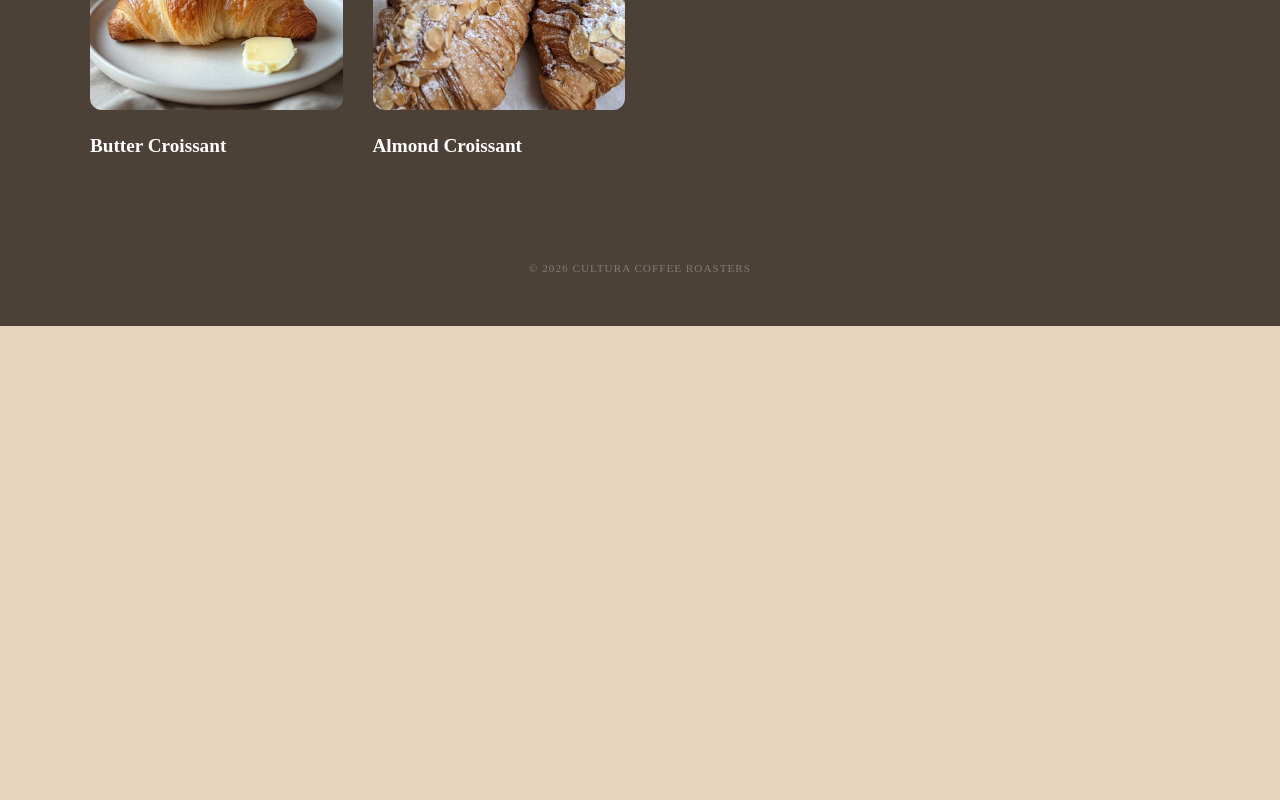
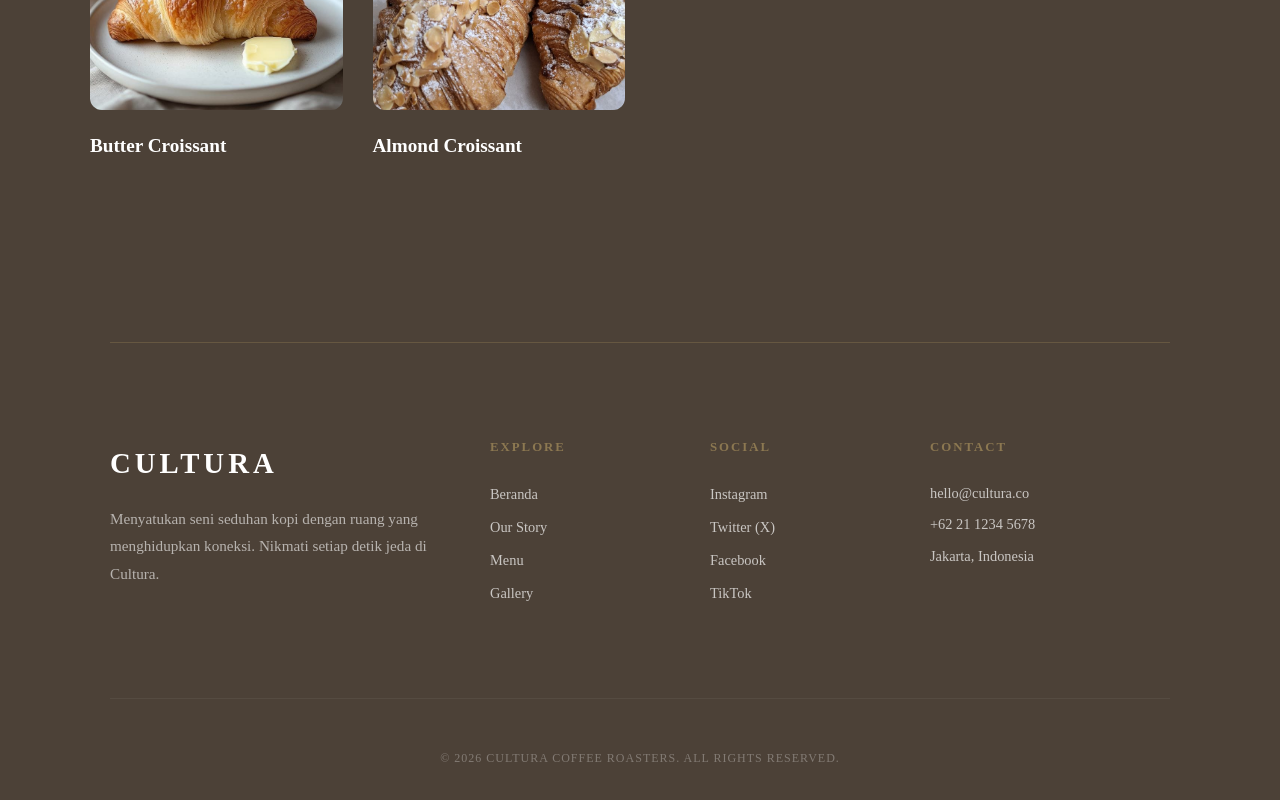
Before and after one commit to swaztica99/coffee-website-1, a Next.js app: page /menu in a window 1280 px wide. Shown: the part 1517-2317 px from the top of the page. Before the commit the page ends 1843 px from the top, so only its background shows below. Built offline with nearby package versions, Linux system fonts and the light colour scheme.

Commit message:
UPDATE 09/05/2026 AT 14.18PM

```diff
--- a/src/app/globals.css
+++ b/src/app/globals.css
@@ -6,6 +6,7 @@ body {
   background-color: #E6D5BC;
   overflow-x: hidden;
   scroll-behavior: smooth;
+  transition: background-color 0.5s ease;
   /* Penting untuk auto scroll halus */
 }
 
--- a/src/app/menu/menu.module.css
+++ b/src/app/menu/menu.module.css
@@ -169,15 +169,17 @@
 }
 
 .modalImage {
-    padding: 40px;
+    width: 100%;
+    height: 100%;
+    aspect-ratio: 1 / 1;
     background: rgba(0, 0, 0, 0.2);
+    overflow: hidden;
 }
 
 .modalImage img {
     width: 100%;
-    aspect-ratio: 1/1;
+    height: 100%;
     object-fit: cover;
-    border-radius: 10px;
 }
 
 .modalText {
@@ -213,27 +215,18 @@
     margin-bottom: 20px;
 }
 
-.orderBtn {
-    background: #8c7851;
-    color: white;
-    border: none;
-    padding: 12px;
-    border-radius: 6px;
-    cursor: pointer;
-    font-weight: bold;
-}
-
 .closeBtn {
     position: absolute;
     top: 20px;
     right: 20px;
-    background: none;
+    background: rgba(255, 255, 255, 0.1);
     border: none;
     color: white;
-    font-size: 1.5rem;
+    width: 35px;
+    height: 35px;
+    border-radius: 50%;
     cursor: pointer;
-    opacity: 0.5;
-    z-index: 10;
+    z-index: 110;
 }
 
 .menuFooter {
@@ -241,6 +234,102 @@
     margin-top: 100px;
     opacity: 0.3;
     font-size: 0.7rem;
+    letter-spacing: 1px;
+}
+
+.footerSection {
+    background-color: #4C4137;
+    /* Warna gelap konsisten */
+    padding: 100px 0 50px;
+    width: 100%;
+}
+
+.footerContainer {
+    max-width: 1100px;
+    /* Sejajar dengan lebar konten gallery & story */
+    margin: 0 auto;
+    padding: 0 20px;
+}
+
+/* Garis Pembatas Atas yang Tidak Full */
+.footerLine {
+    width: 100%;
+    height: 0.5px;
+    background-color: #8c7851;
+    /* Warna accent emas */
+    opacity: 0.4;
+    margin-bottom: 80px;
+}
+
+.footerGrid {
+    display: grid;
+    grid-template-columns: 2fr 1fr 1fr 1.5fr;
+    /* Brand lebih lebar */
+    gap: 60px;
+    margin-bottom: 80px;
+}
+
+.footerLogo {
+    color: #ffffff;
+    font-family: serif;
+    font-size: 1.8rem;
+    letter-spacing: 4px;
+    margin-bottom: 25px;
+}
+
+.footerDesc {
+    color: rgba(255, 255, 255, 0.6);
+    font-size: 0.95rem;
+    line-height: 1.8;
+    max-width: 320px;
+}
+
+.footerLinks h4 {
+    color: #8c7851;
+    text-transform: uppercase;
+    font-size: 0.8rem;
+    letter-spacing: 2px;
+    margin-bottom: 30px;
+}
+
+.footerLinks ul {
+    list-style: none;
+    padding: 0;
+}
+
+.footerLinks li {
+    margin-bottom: 15px;
+}
+
+.footerLinks a {
+    text-decoration: none;
+    color: rgba(255, 255, 255, 0.7);
+    font-size: 0.9rem;
+    transition: all 0.3s ease;
+}
+
+.footerLinks a:hover {
+    color: #ffffff;
+    padding-left: 8px;
+    /* Efek interaktif kecil */
+}
+
+.footerContactInfo {
+    color: rgba(255, 255, 255, 0.7);
+    font-size: 0.9rem;
+    margin-bottom: 10px;
+}
+
+.copyrightArea {
+    text-align: center;
+    padding-top: 40px;
+    border-top: 1px solid rgba(255, 255, 255, 0.05);
+    /* Garis copyright tipis */
+}
+
+.copyrightArea p {
+    color: rgba(255, 255, 255, 0.3);
+    font-size: 0.75rem;
     letter-spacing: 1px;
 }
 
@@ -256,4 +345,33 @@
     .menuHeader h2 {
         font-size: 2.5rem;
     }
+
+    .footerGrid {
+        grid-template-columns: 1fr;
+        text-align: center;
+    }
 }
+
+@media (max-width: 900px) {
+    .footerGrid {
+        grid-template-columns: 1fr 1fr;
+        /* Jadi 2 kolom di tablet */
+        gap: 40px;
+    }
+}
+
+@media (max-width: 600px) {
+    .footerGrid {
+        grid-template-columns: 1fr;
+        /* Jadi 1 kolom di HP */
+        text-align: center;
+    }
+
+    .footerDesc {
+        margin: 0 auto;
+    }
+
+    .footerLinks a:hover {
+        padding-left: 0;
+    }
+}
--- a/src/app/menu/page.tsx
+++ b/src/app/menu/page.tsx
@@ -97,7 +97,6 @@ export default function MenuPage() {
                                     <h2>{selectedProduct.name}</h2>
                                     <p>{selectedProduct.desc}</p>
                                     <div className={styles.modalPrice}>{selectedProduct.price}</div>
-                                    <button className={styles.orderBtn}>Add to Order</button>
                                 </div>
                             </div>
                         </motion.div>
@@ -105,8 +104,57 @@ export default function MenuPage() {
                 )}
             </AnimatePresence>
 
-            <footer className={styles.menuFooter}>
-                <p>© 2026 CULTURA COFFEE ROASTERS</p>
+            <footer className={styles.footerSection}>
+                <div className={styles.footerContainer}>
+                    {/* Garis Pembatas Atas - Tidak Full (Sejajar Konten) */}
+                    <div className={styles.footerLine}></div>
+
+                    <div className={styles.footerGrid}>
+                        {/* Kolom 1: Brand/Logo */}
+                        <div className={styles.footerBrand}>
+                            <h2 className={styles.footerLogo}>CULTURA</h2>
+                            <p className={styles.footerDesc}>
+                                Menyatukan seni seduhan kopi dengan ruang yang menghidupkan koneksi.
+                                Nikmati setiap detik jeda di Cultura.
+                            </p>
+                        </div>
+
+                        {/* Kolom 2: Navigasi Cepat */}
+                        <div className={styles.footerLinks}>
+                            <h4>Explore</h4>
+                            <ul>
+                                <li><Link href="/">Beranda</Link></li>
+                                <li><a href="/#story">Our Story</a></li>
+                                <li><Link href="/menu">Menu</Link></li>
+                                <li><a href="/#gallery">Gallery</a></li>
+                            </ul>
+                        </div>
+
+                        {/* Kolom 3: Media Sosial */}
+                        <div className={styles.footerLinks}>
+                            <h4>Social</h4>
+                            <ul>
+                                <li><a href="https://instagram.com" target="_blank">Instagram</a></li>
+                                <li><a href="https://x.com" target="_blank">Twitter (X)</a></li>
+                                <li><a href="https://www.facebook.com" target="_blank">Facebook</a></li>
+                                <li><a href="https://www.tiktok.com" target="_blank">TikTok</a></li>
+                            </ul>
+                        </div>
+
+                        {/* Kolom 4: Alamat Singkat */}
+                        <div className={styles.footerLinks}>
+                            <h4>Contact</h4>
+                            <p className={styles.footerContactInfo}>hello@cultura.co</p>
+                            <p className={styles.footerContactInfo}>+62 21 1234 5678</p>
+                            <p className={styles.footerContactInfo}>Jakarta, Indonesia</p>
+                        </div>
+                    </div>
+
+                    {/* Copyright */}
+                    <div className={styles.copyrightArea}>
+                        <p>© 2026 CULTURA COFFEE ROASTERS. ALL RIGHTS RESERVED.</p>
+                    </div>
+                </div>
             </footer>
         </main>
     );
--- /dev/null
+++ b/src/app/template.tsx
@@ -0,0 +1,18 @@
+"use client";
+import { motion } from "framer-motion";
+
+export default function Template({ children }: { children: React.ReactNode }) {
+    return (
+        <motion.div
+            initial={{ opacity: 0, y: 20 }}
+            animate={{ opacity: 1, y: 0 }}
+            exit={{ opacity: 0, y: 20 }}
+            transition={{
+                duration: 0.6,
+                ease: [0.22, 1, 0.36, 1] // Cubic bezier untuk gerakan premium
+            }}
+        >
+            {children}
+        </motion.div>
+    );
+}
```
Also changed, not shown: src/app/page.module.css (+59 -43 lines), src/app/page.tsx (+5 -5 lines).
